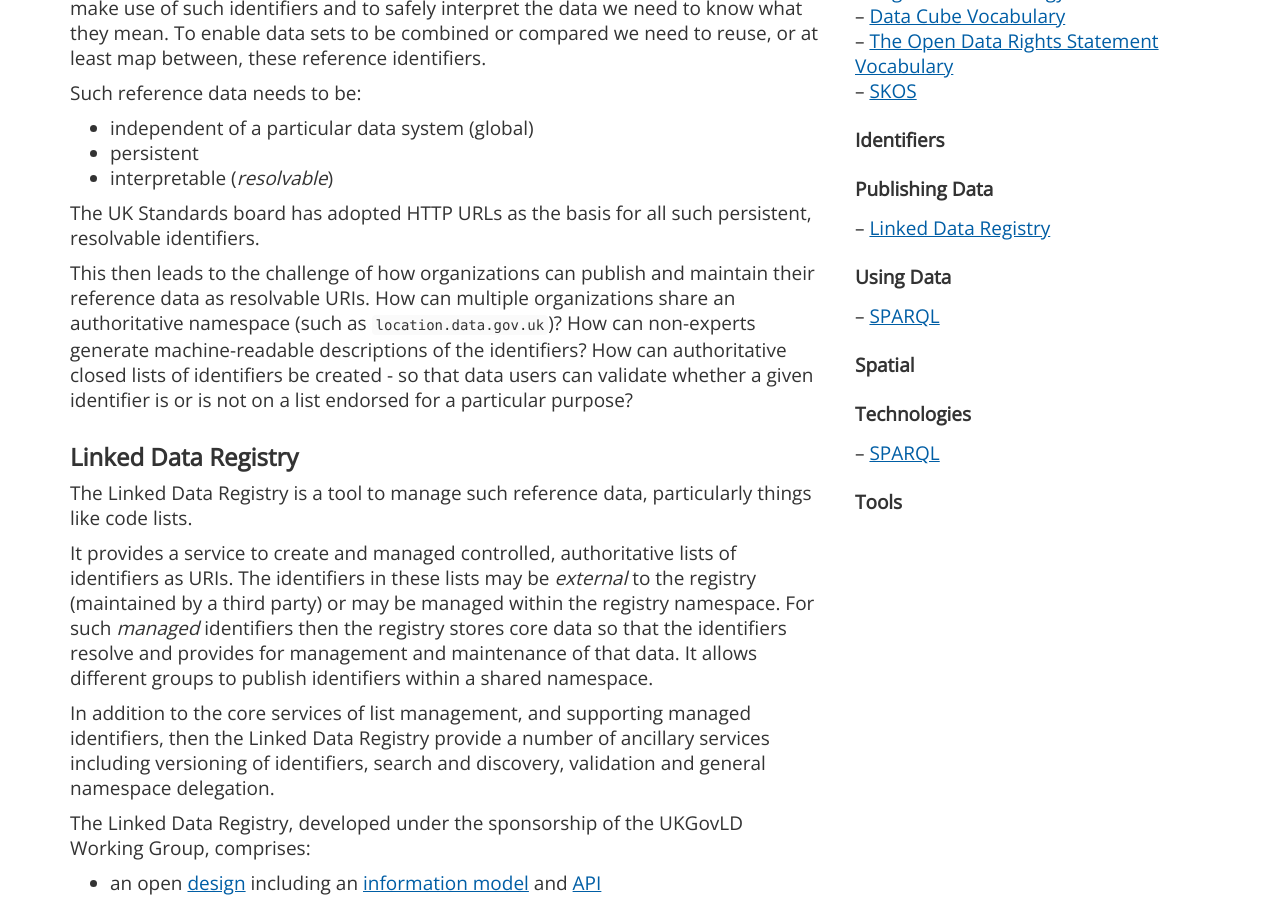
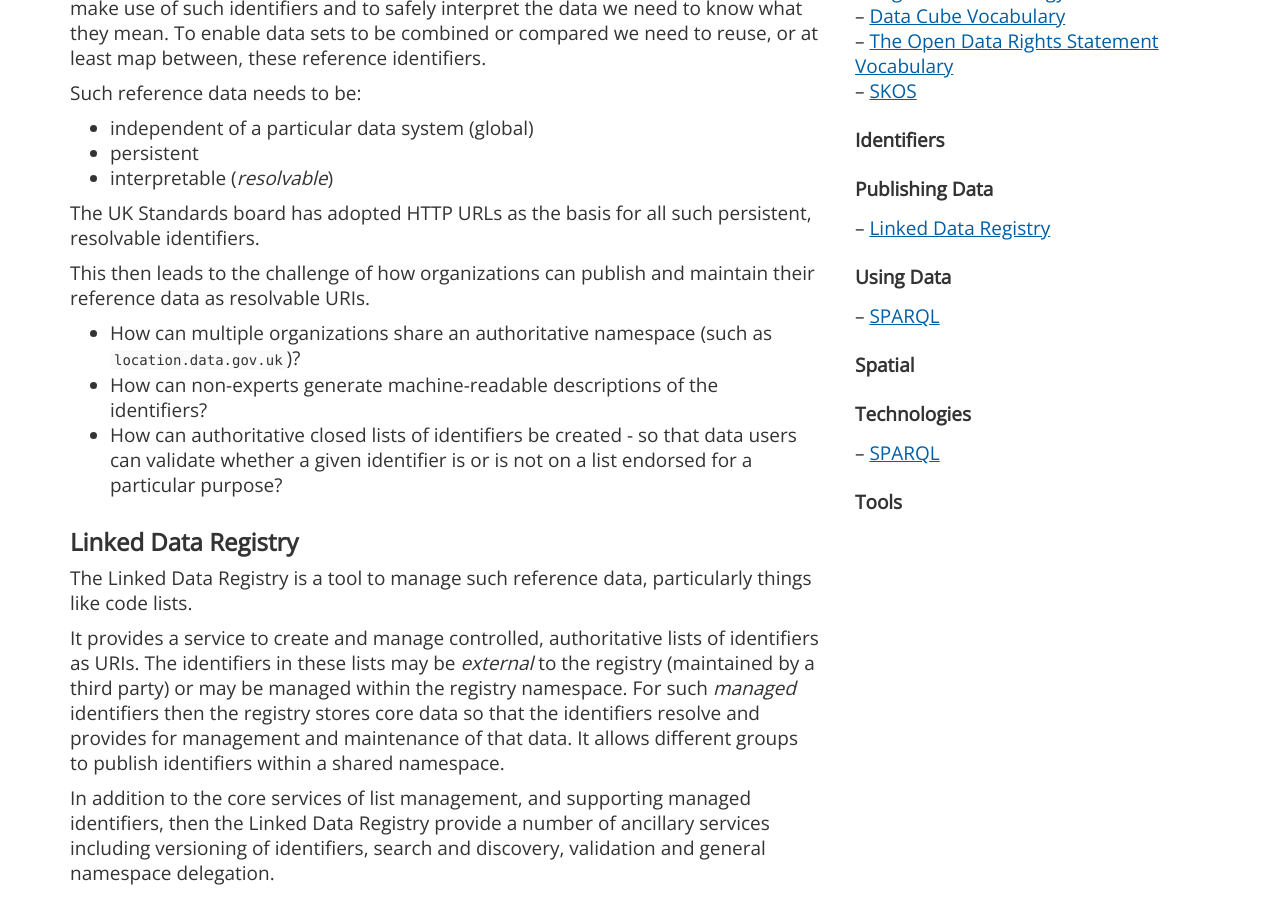
Before and after one commit to UKGovLD/ukgovldwg, a Jekyll site: the page built from miniguides/registry.md, in a window 1280 px wide and 900 px high, scrolled down 403 px. Built offline with Jekyll 4.4.1, drawn with Linux system fonts in a browser that asks for light colours.

Commit message:
Cleaning typos, formatting and link errors

```diff
--- a/miniguides/registry.md
+++ b/miniguides/registry.md
@@ -10,19 +10,24 @@
 A key enabler for shareable, reusable open data is accessible reference data. By *reference data* we mean the standardized terms used to identify "things" in the data - things such as codes, spatial objects, namespaces, units of measure, substances, methodologies, organizations and general vocabulary elements. Most data sets make use of such identifiers and to safely interpret the data we need to know what they mean. To enable data sets to be combined or compared we need to reuse, or at least map between, these reference identifiers.
 
 Such reference data needs to be:
+
    * independent of a particular data system (global)
    * persistent
    * interpretable (*resolvable*)
 
 The UK Standards board has adopted HTTP URLs as the basis for all such persistent, resolvable identifiers.
 
-This then leads to the challenge of how organizations can publish and maintain their reference data as resolvable URIs. How can multiple organizations share an authoritative namespace (such as `location.data.gov.uk`)? How can non-experts generate machine-readable descriptions of the identifiers? How can authoritative closed lists of identifiers be created - so that data users can validate whether a given identifier is or is not on a list endorsed for a particular purpose?
+This then leads to the challenge of how organizations can publish and maintain their reference data as resolvable URIs.
+
+   * How can multiple organizations share an authoritative namespace (such as `location.data.gov.uk`)?
+   * How can non-experts generate machine-readable descriptions of the identifiers?
+   * How can authoritative closed lists of identifiers be created - so that data users can validate whether a given identifier is or is not on a list endorsed for a particular purpose?
 
 ## Linked Data Registry
 
 The Linked Data Registry is a tool to manage such reference data, particularly things like code lists.
 
-It provides a service to create and managed controlled, authoritative lists of identifiers as URIs. The identifiers in these lists may be *external* to the registry (maintained by a third party) or may be managed within the registry namespace. For such *managed* identifiers then the registry stores core data so that the identifiers resolve and provides for management and maintenance of that data. It allows different groups to publish identifiers within a shared namespace.
+It provides a service to create and manage controlled, authoritative lists of identifiers as URIs. The identifiers in these lists may be *external* to the registry (maintained by a third party) or may be managed within the registry namespace. For such *managed* identifiers then the registry stores core data so that the identifiers resolve and provides for management and maintenance of that data. It allows different groups to publish identifiers within a shared namespace.
 
 In addition to the core services of list management, and supporting managed identifiers, then the Linked Data Registry provide a number of ancillary services including versioning of identifiers, search and discovery, validation and general namespace delegation.
 
@@ -46,7 +51,7 @@
 ---|---|---
 [Environment registry](http://environment.data.gov.uk/registry/) | Alpha pilot | [registry-deploy-env](Source)
 [Location registry](http://location.data.gov.uk/registry/) | Alpha pilot | [registry-deploy-loc](Source)
-[Training registry](http://environment.data.gov.uk/registry/) | Training only |
+[Training registry](http://registry-training.epimorphics.net/registry) | Training only |
 [WMO codes](http://codes.wmo.int/) | Pilot |
 
 ## Supporting utilities
```
